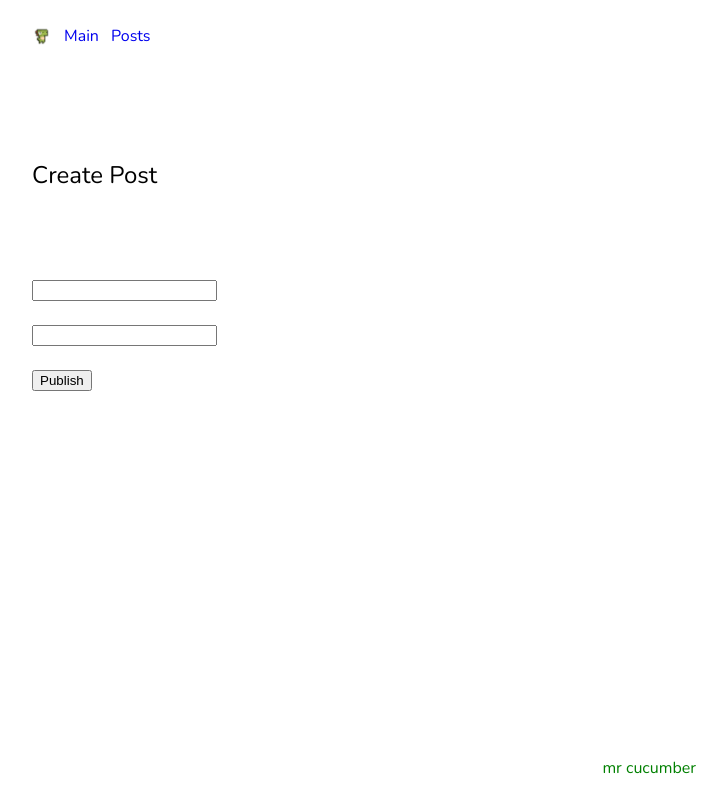
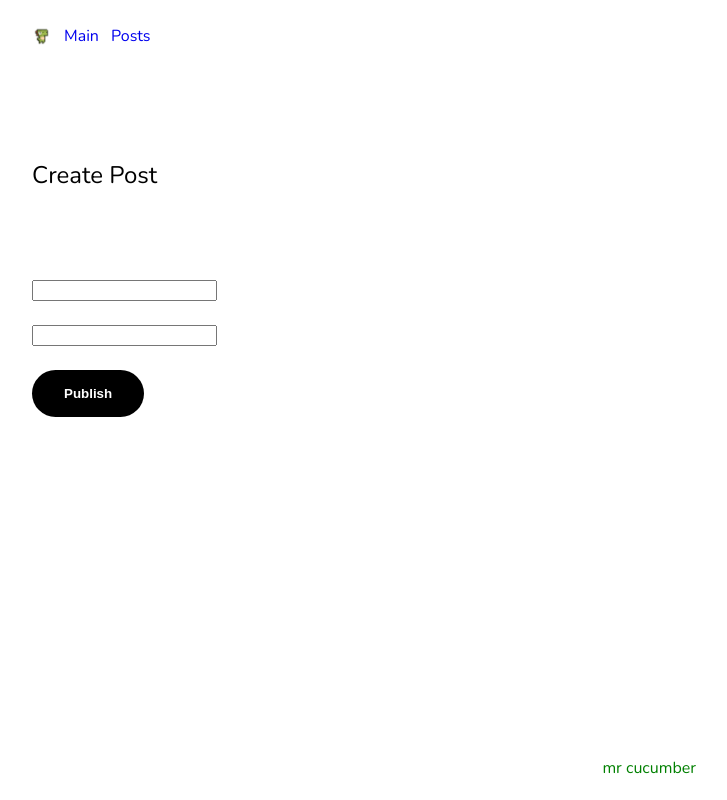
Before and after one commit to MRCUCUMBER1234/pet, a Next.js app: page /createPost in a window 1280 px wide. Shown: the whole page, without its empty margins (32-759 px from the left). Built offline with nearby package versions, Linux system fonts and the light colour scheme.

Commit message:
added styles 4 button

```diff
--- /dev/null
+++ b/app/styles/Button.module.scss
@@ -0,0 +1,21 @@
+@value black, black80, white from 'variables.scss';
+
+.button {
+  padding: 16px 32px;
+  border-radius: 99em;
+  background-color: black;
+  color: white;
+  font-weight: 800;
+  border: none;
+  white-space: nowrap;
+  cursor: pointer;
+}
+
+.button:hover {
+  background-color: black80;
+  color: white;
+}
+
+.buttonIcon {
+  padding: 16px;
+}
--- a/package.json
+++ b/package.json
@@ -17,6 +17,7 @@
     "license": "ISC",
     "dependencies": {
         "@next/eslint-plugin-next": "13.0.7",
+        "classnames": "2.3.2",
         "csstype": "3.1.2",
         "eslint-config-airbnb": "19.0.4",
         "eslint-plugin-prettier": "4.2.1",
--- a/pages/createPost.tsx
+++ b/pages/createPost.tsx
@@ -6,6 +6,7 @@ import Topic from '../shared/ui/components/Topic';
 /** Layouts */
 import MainContainer from '../shared/ui/layouts/MainLayout';
 import Box from '../shared/ui/layouts/Box';
+import Button from '../shared/ui/layouts/Button';
 
 /** Models */
 import Post from '../entities/Post/model/Post';
@@ -36,7 +37,7 @@ const CreatePost = () => {
                         <Box flexDirection="column" gap={24}>
                             <input type="text" value={post.title} onInput={onChangeInput('title')} />
                             <input type="text" value={post.body} onInput={onChangeInput('body')} />
-                            <input type="submit" value="Publish" />
+                            <Button type="submit">Publish</Button>
                         </Box>
                     </form>
                 </Box>
--- /dev/null
+++ b/shared/ui/layouts/Button/index.tsx
@@ -0,0 +1,18 @@
+import { ReactNode } from 'react';
+import cn from 'classnames';
+
+import styles from '../../../../app/styles/Button.module.scss';
+
+type ButtonProps = {
+    children: ReactNode;
+    type?: 'submit' | 'reset' | 'button';
+    isIcon?: boolean;
+};
+
+const Button = ({ children, type = 'button', isIcon = false }: ButtonProps) => (
+    <button type={type} className={cn(styles.button, { [styles.buttonIcon]: isIcon })}>
+        {children}
+    </button>
+);
+
+export default Button;
```
Also changed, not shown: pages/posts.tsx (+12 -3 lines), app/public/icons8-plus.svg (added), 1 other file (tests, documents, lock files or other folders).
